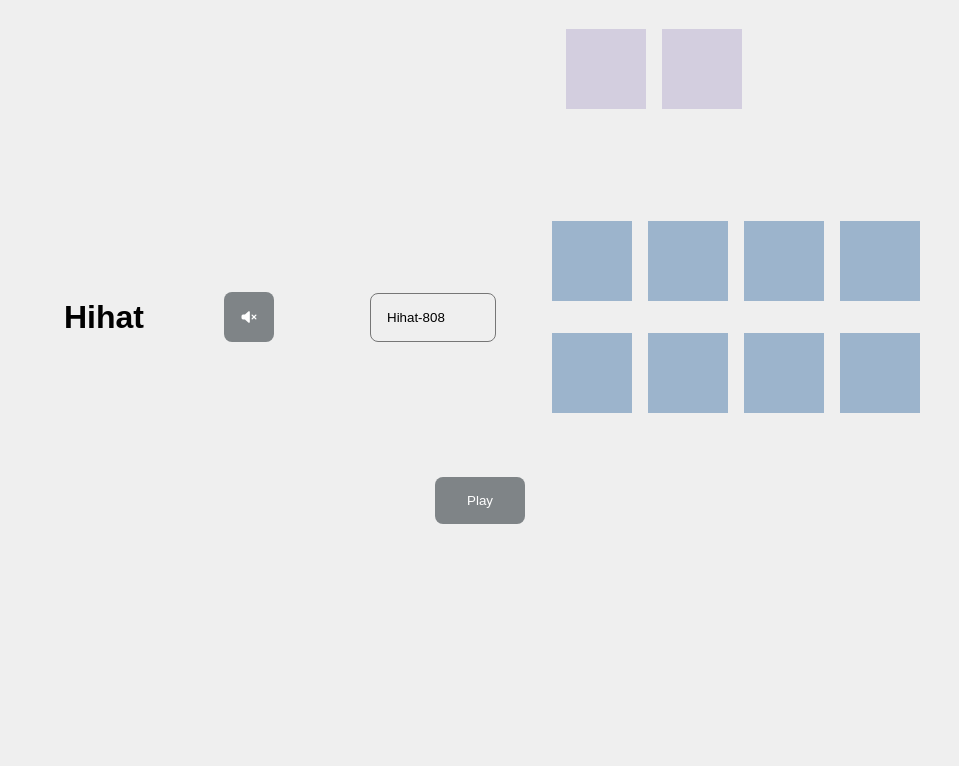
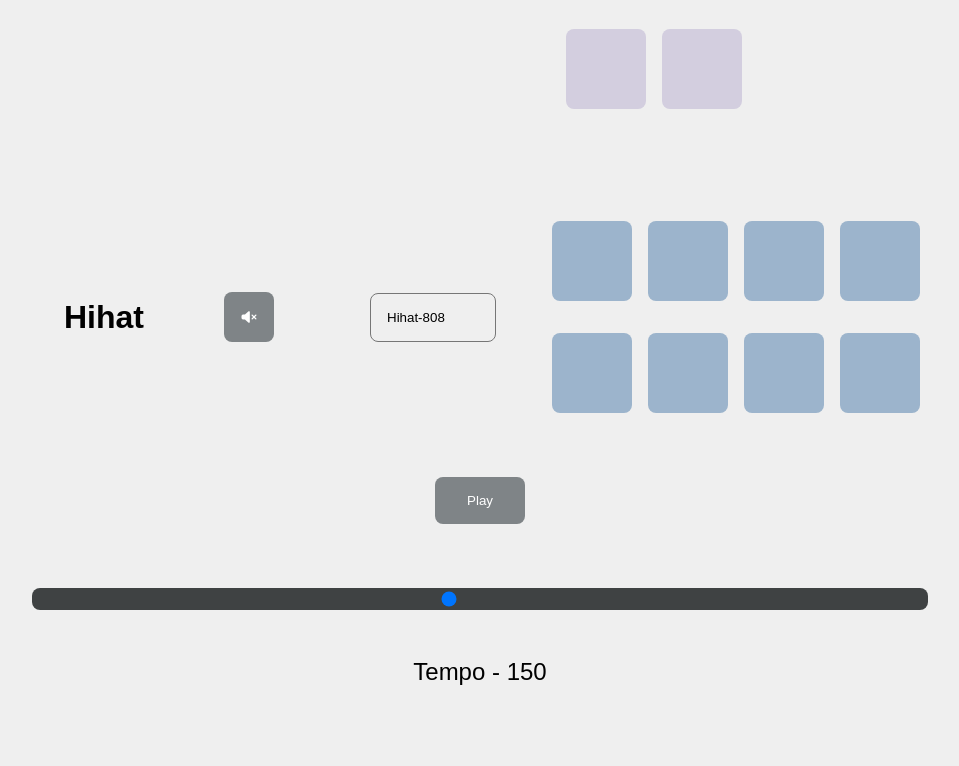
Before and after one commit to Danielxcott/BeatMaker, a website: page index.html in a window 1280 px wide. Shown: the part 595-1361 px from the top of the page, without its empty margins (160-1119 px from the left). Before the commit the page ends 1119 px from the top, so only its background shows below. Drawn offline with Linux system fonts and the light colour scheme.

Commit message:
add bpm slider

```diff
--- a/app.js
+++ b/app.js
@@ -33,6 +33,7 @@ class DrumKit {
     this.play = document.querySelector(".play");
     this.muteBtn = document.querySelectorAll(".mute");
     this.selects = document.querySelectorAll("select");
+    this.tempoSlider = document.querySelector(".tempo-slider")
     this.index = 0;
     this.bpm = 120;
     this.isPlaying = null;
@@ -139,6 +140,20 @@ class DrumKit {
         }
     }
   }
+
+  //change bpm count with silder
+  changeTempo(e){
+    const tempoText = document.querySelector(".tempo-nr");
+    tempoText.innerText = e.target.value;
+  }
+
+  updateTempo(e){
+    this.bpm = e.target.value;
+    clearInterval(this.isPlaying);
+    if(this.play.classList.contains("active")){
+        this.start();
+    }
+  }
 }
 
 const drumkit = new DrumKit();
@@ -166,3 +181,11 @@ drumkit.muteBtn.forEach((btn)=>{
         drumkit.muteAudio(e);
     })
 })
+
+drumkit.tempoSlider.addEventListener("input",(e)=>{
+    drumkit.changeTempo(e);
+})
+
+drumkit.tempoSlider.addEventListener("change",(e)=>{
+    drumkit.updateTempo(e);
+})
--- a/index.html
+++ b/index.html
@@ -74,6 +74,10 @@
             </div>
         </div>
         <button class="play">Play</button>
+        <div class="tempo">
+            <input type="range" class="tempo-slider" value="150" max="300" min="20">
+            <p>Tempo - <span class="tempo-nr">150</span></p>
+        </div>
     </div>
     <audio class="kick-sound" src="./allSounds/kick-808.wav"></audio>
     <audio class="snare-sound" src="./allSounds/snare-808.wav"></audio>
--- a/style.css
+++ b/style.css
@@ -36,6 +36,7 @@ i{
     height: 5rem;
     margin: 1rem 0.5rem;
     cursor: pointer;
+    border-radius: 8px;
 }
 
 .kick,.snare,.hihat{
@@ -111,6 +112,26 @@ select{
     outline: none;
 }
 
+.tempo{
+    margin: 3rem;
+    width: 70%;
+}
+.tempo-slider{
+    position: relative;
+    cursor: pointer;
+    padding: 0.2rem;
+    background-color: #3f4243;
+    width: 100%;
+    appearance: none;
+    border-radius: 8px;
+    margin: 1rem 0rem;
+}
+.tempo p{
+    font-size: 1.5rem;
+    margin: 2rem;
+    text-align: center;
+}
+
 @keyframes playTrack{
     from{
         transform: scale(1);
```
